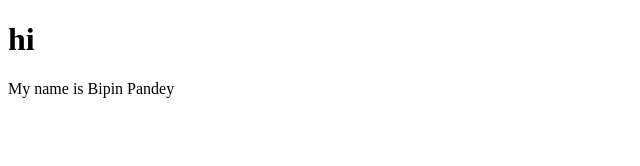
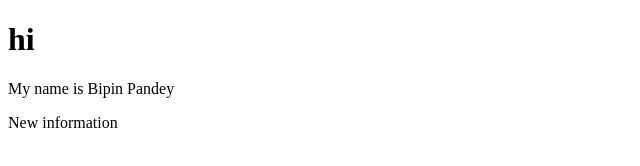
Before and after one commit to bipsBro/portfolio, a plain HTML site: page index.html in a window 1280 px wide. Shown: the whole page, without its empty margins (0-640 px from the left). Drawn offline with Linux system fonts and the light colour scheme.

Commit message:
update index file

```diff
--- a/index.html
+++ b/index.html
@@ -9,5 +9,6 @@
   <body>
     <h1>hi</h1>
     <p>My name is Bipin Pandey</p>
+    <p>New information</p>
   </body>
 </html>
```
